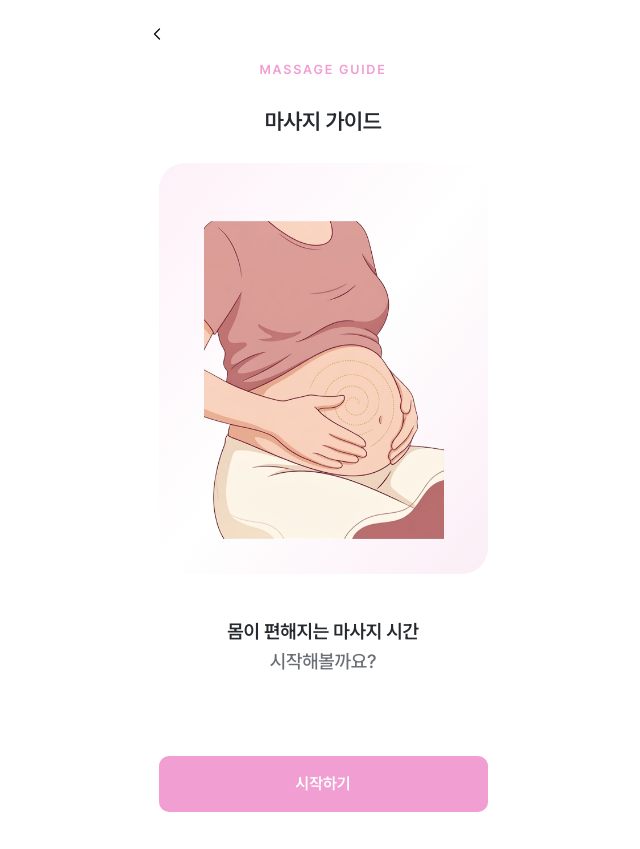
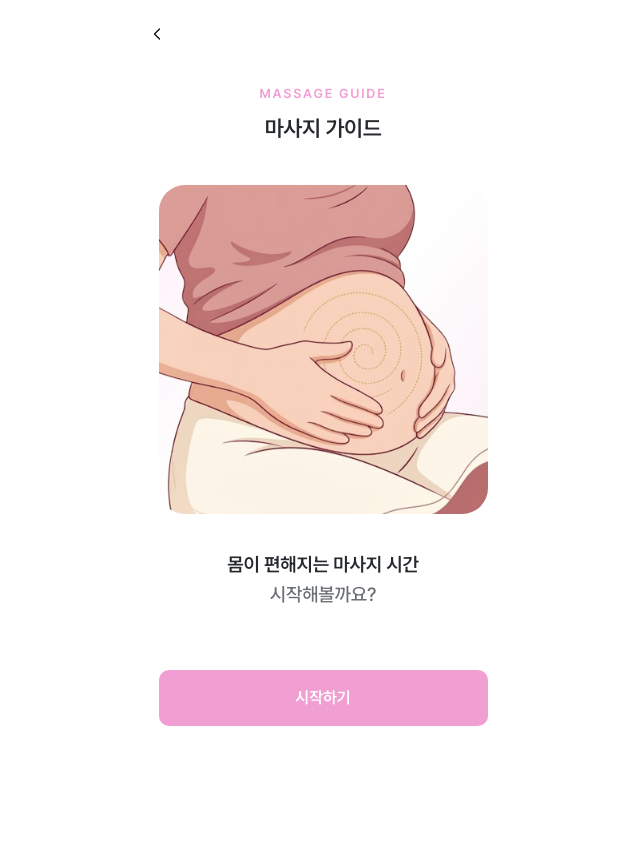
Before and after one commit to Likelion-YeungNam-Univ/14th-Marshmello-web, a React (Vite) app: page /massage-guide in a window 1280 px wide. Shown: the whole page, without its empty margins (317-957 px from the left). Built offline with nearby package versions, Linux system fonts and the light colour scheme.

Commit message:
style: 마사지 가이드 인트로 이미지 크기 조정

```diff
--- a/src/pages/massage-guide-page.tsx
+++ b/src/pages/massage-guide-page.tsx
@@ -185,17 +185,17 @@ function MassageGuideIntro({ onStart }: MassageGuideIntroProps) {
         </Link>
       </header>
 
-      <div className="flex flex-col items-center px-8 pt-4 pb-[37px]">
+      <div className="flex flex-col items-center px-8 pt-10 pb-[37px]">
         <p className="text-center text-[13px] leading-[19.5px] font-semibold tracking-[1.82px] text-[#f19ed2]">
           MASSAGE GUIDE
         </p>
-        <h1 className="mt-[25.5px] text-center text-[22px] leading-[33px] font-semibold tracking-[-0.4px] text-[#26292e]">
+        <h1 className="mt-2 text-center text-[22px] leading-[33px] font-semibold tracking-[-0.4px] text-[#26292e]">
           마사지 가이드
         </h1>
 
         <motion.div
           animate={{ opacity: 1 }}
-          className="mt-[25px] flex h-[411px] w-full items-center justify-center overflow-hidden rounded-[26px] bg-[linear-gradient(128.6768deg,#fdf1f8_0%,#fdf3f9_7.1429%,#fef5fa_14.286%,#fef7fb_21.429%,#fef9fc_28.571%,#fefbfd_35.714%,#fffdfE_42.857%,#fff_50%,#fefdfE_57.143%,#fefafc_64.286%,#fdf8fb_71.429%,#fdf5fa_78.571%,#fcf3f9_85.714%,#fcf0f7_92.857%,#fbeef6_100%)] pt-[22px]"
+          className="relative mt-10 size-[329px] shrink-0 overflow-hidden rounded-[26px] bg-[linear-gradient(128.6768deg,#fdf1f8_0%,#fdf3f9_7.1429%,#fef5fa_14.286%,#fef7fb_21.429%,#fef9fc_28.571%,#fefbfd_35.714%,#fffdfE_42.857%,#fff_50%,#fefdfE_57.143%,#fefafc_64.286%,#fdf8fb_71.429%,#fdf5fa_78.571%,#fcf3f9_85.714%,#fcf0f7_92.857%,#fbeef6_100%)]"
           initial={{ opacity: 0 }}
           transition={{
             delay: 0.1,
@@ -203,16 +203,16 @@ function MassageGuideIntro({ onStart }: MassageGuideIntroProps) {
             ease: "easeInOut",
           }}
         >
-          <div className="relative h-[395px] w-[371px] shrink-0">
+          <div className="absolute -top-[88px] -left-[58px] size-[446px]">
             <img
               alt="임산부가 배를 부드럽게 마사지하는 모습"
-              className="absolute top-[9.89%] left-[17.79%] h-[80.54%] w-[64.89%] max-w-none"
+              className="pointer-events-none absolute inset-0 size-full max-w-none object-contain"
               src={introIllustration}
             />
           </div>
         </motion.div>
 
-        <div className="mt-[43px] text-center text-[19px] leading-[30.4px] tracking-[-0.2px]">
+        <div className="mt-9 text-center text-[19px] leading-[30.4px] tracking-[-0.2px]">
           <p className="font-semibold text-[#26292e]">
             몸이 편해지는 마사지 시간
           </p>
@@ -220,7 +220,7 @@ function MassageGuideIntro({ onStart }: MassageGuideIntroProps) {
         </div>
 
         <motion.button
-          className="mt-[78.2px] flex h-14 w-full items-center justify-center overflow-hidden rounded-[10px] bg-[#f19ed2] text-[16px] leading-6 font-semibold text-white shadow-none transition-[filter] hover:brightness-95 focus-visible:outline-none focus-visible:ring-2 focus-visible:ring-[#f19ed2] focus-visible:ring-offset-2 active:brightness-90"
+          className="mt-[60px] flex h-14 w-full items-center justify-center overflow-hidden rounded-[10px] bg-[#f19ed2] text-[16px] leading-6 font-semibold text-white shadow-none transition-[filter] hover:brightness-95 focus-visible:outline-none focus-visible:ring-2 focus-visible:ring-[#f19ed2] focus-visible:ring-offset-2 active:brightness-90"
           onClick={onStart}
           type="button"
           whileTap={{ scale: 0.98 }}
```
